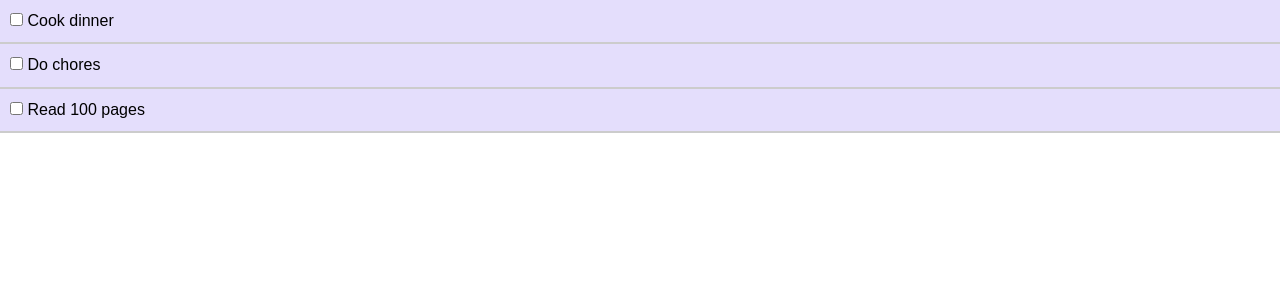
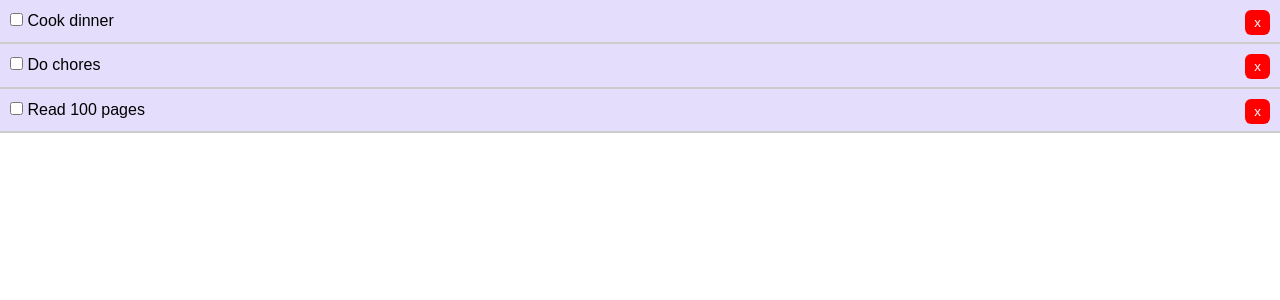
Before and after one commit to JohnCut/react-todo-demo, a React (Create React App) app: page / in a window 1280 px wide. Shown: the top 300 px of the page. Built offline with nearby package versions, Linux system fonts and the light colour scheme.

Commit message:
Added delete button and it's funtionality to TodoItem.
- added delete button to to-do items,
- added the function that deletes (hides through filtering) the state object.

```diff
--- a/src/App.js
+++ b/src/App.js
@@ -36,11 +36,16 @@
     })
   }
 
+  // checks if the id matches the current state and deletes(hides through filterring) it
+  delTodo = (id) => {
+    this.setState({ todos: [...this.state.todos.filter(todo => todo.id != id)] });
+  }
+
   render() {
     return (
       <div className="App">
         {/* it passes the state to Todos comp as 'todos' */}
-        <Todos todos={this.state.todos} markComplete={this.markComplete} />
+        <Todos todos={this.state.todos} markComplete={this.markComplete} delTodo={this.delTodo} />
       </div>
     )
   }
--- a/src/components/comps/TodoItem.js
+++ b/src/components/comps/TodoItem.js
@@ -25,6 +25,7 @@
                     <input type="checkbox" onChange={this.props.markComplete.bind
                         (this, id)} /> {' '}
                     {title}
+                    <button onClick={this.props.delTodo.bind(this, id)} style={btnStyle}>x</button>
                 </p>
             </div>
         )
@@ -41,4 +42,15 @@
     backgroundColor: '#f4f4f4'
 } */
 
+// variable for to-do item delete button
+const btnStyle = {
+    background: '#ff0000',
+    color: '#fff',
+    border: 'none',
+    padding: '5px 9px',
+    borderRadius: '25%',
+    cursor: 'pointer',
+    float: 'right'
+}
+
 export default TodoItem
--- a/src/components/comps/Todos.js
+++ b/src/components/comps/Todos.js
@@ -7,7 +7,7 @@
         // loops through each item of the todos prop (foreach like)
         return this.props.todos.map((todo) => (
             // displays TodoItem and passes id as key and current todo as todo to TodoItem
-            <TodoItem key={todo.id} todo={todo} markComplete={this.props.markComplete} />
+            <TodoItem key={todo.id} todo={todo} markComplete={this.props.markComplete} delTodo={this.props.delTodo}/>
         ))
     }
 }
```
